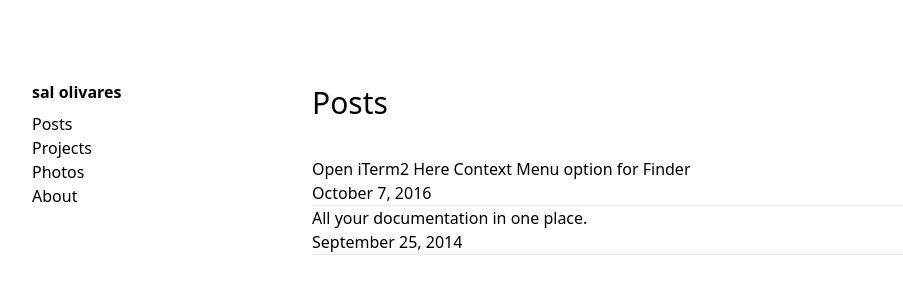
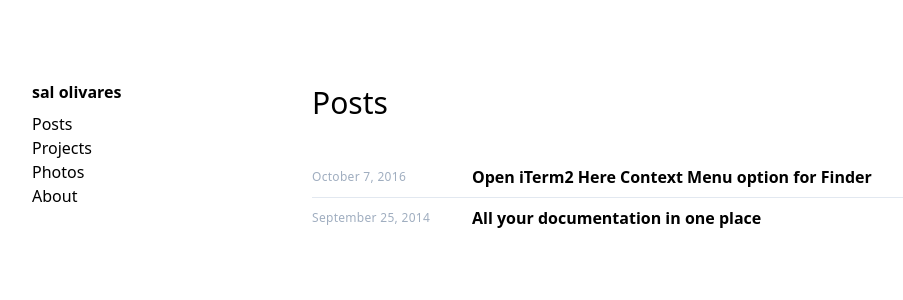
Before and after one commit to salolivares/salolivares.com, a Next.js app: page /posts in a window 1280 px wide. Shown: the top 300 px of the page, without its empty margins (8-911 px from the left). Built offline with nearby package versions, Linux system fonts and the light colour scheme.

Commit message:
feat: fixup posts

```diff
--- a/components/PostDate.tsx
+++ b/components/PostDate.tsx
@@ -2,9 +2,15 @@ import { parseISO, format } from 'date-fns';
 
 interface PostDateProps {
   dateString: string;
+  // eslint-disable-next-line react/require-default-props
+  className?: string;
 }
 
-export default function PostDate({ dateString }: PostDateProps) {
+export default function PostDate({ dateString, className }: PostDateProps) {
   const date = parseISO(dateString);
-  return <time dateTime={dateString}>{format(date, 'LLLL d, yyyy')}</time>;
+  return (
+    <time className={className} dateTime={dateString}>
+      {format(date, 'LLLL d, yyyy')}
+    </time>
+  );
 }
--- a/pages/index.tsx
+++ b/pages/index.tsx
@@ -3,7 +3,7 @@ import ContentSection from '../components/ContentSection';
 
 const IndexPage = () => (
   <Wrapper title="Sal Olivares" description="Sal Olivares. Software Engineer.">
-    <ContentSection className="pr-64">
+    <ContentSection className="lg:pr-64">
       <p>Hi! I&apos;m Sal.</p>
       <p>
         I&apos;m an engineer trying his best to document his experiences. You&apos;ll find my thoughts on development
--- a/pages/posts.tsx
+++ b/pages/posts.tsx
@@ -19,17 +19,18 @@ export const getStaticProps = async () => {
 const PostsPage = ({ posts }: InferGetStaticPropsType<typeof getStaticProps>) => (
   <Wrapper title="Posts | Sal Olivares">
     <PageHeader>Posts</PageHeader>
-    {posts.map((post) => (
-      <div key={`${post.date}-${post.params.slug}`}>
-        <Link href={`/posts/${post.params.year}/${post.params.month}/${post.params.day}/${post.params.slug}`}>
-          <a className="no-underline hover:underline">{post.title}</a>
-        </Link>
-        <div>
-          <PostDate dateString={post.date} />
+    <div className="divide-y">
+      {posts.map((post) => (
+        <div key={`${post.date}-${post.params.slug}`} className="flex flex-col lg:flex-row lg:items-center py-2">
+          <div className="text-gray-500 text-xs font-light tracking-wide w-40">
+            <PostDate dateString={post.date} />
+          </div>
+          <Link href={`/posts/${post.params.year}/${post.params.month}/${post.params.day}/${post.params.slug}`}>
+            <a className="no-underline hover:underline font-semibold">{post.title}</a>
+          </Link>
         </div>
-        <hr />
-      </div>
-    ))}
+      ))}
+    </div>
   </Wrapper>
 );
 
--- a/posts/2014-09-25-all-your-documentation-in-one-place.md
+++ b/posts/2014-09-25-all-your-documentation-in-one-place.md
@@ -1,6 +1,6 @@
 ---
 layout: post
-title: All your documentation in one place.
+title: All your documentation in one place
 share: n
 date: 2014-09-25
 ---
```
